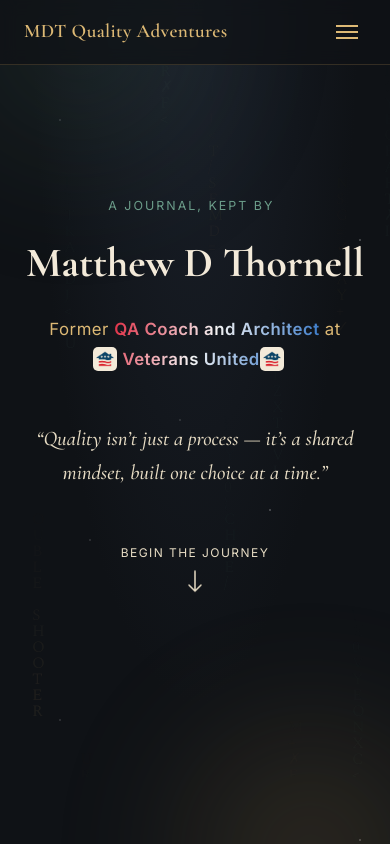
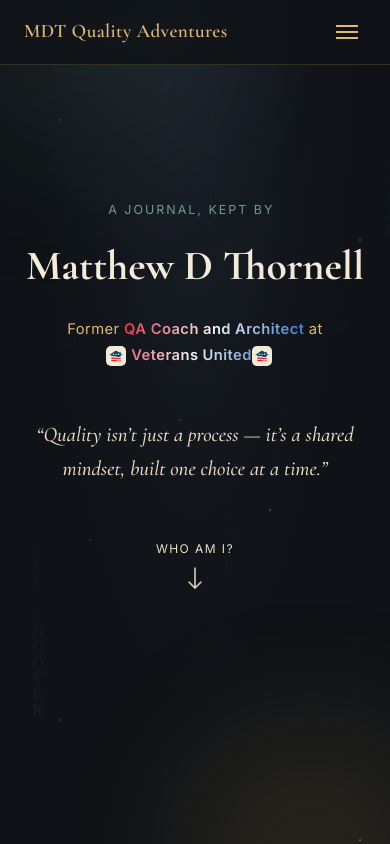
Before and after one commit to MatthewDThornell/mdtqualityadventures, a website built with Vite: page index.html in a window 390 px wide. Both pictures are taken after a click on the link "MDT Quality Adventures". Shown: the part 64-908 px from the top of the page. Built offline with nearby package versions, Linux system fonts and the light colour scheme.

Commit message:
Restore "Former" to Seekwell phrase, fix wrap via mobile font-size instead
Rather than trimming text, added a max-width:480px media query that
slightly reduces the tagline font-size (and logo chip size), giving
enough room for "Former Software Quality Engineer at" to fit on one
line without dropping words.

Also renamed the cover scroll-cue from "Begin the journey" to "Who am I?"

```diff
--- a/index.html
+++ b/index.html
@@ -59,7 +59,7 @@
             &ldquo;Quality isn&rsquo;t just a process &mdash; it&rsquo;s a shared mindset, built one choice at a time.&rdquo;
           </p>
           <a class="scroll-cue" href="#origins">
-            <span>Begin the journey</span>
+            <span>Who am I?</span>
             <svg width="16" height="24" viewBox="0 0 16 24" fill="none" aria-hidden="true">
               <path d="M8 1v20M8 21l6-6M8 21l-6-6" stroke="currentColor" stroke-width="1.5" stroke-linecap="round" stroke-linejoin="round"/>
             </svg>
--- a/src/main.js
+++ b/src/main.js
@@ -24,7 +24,7 @@ initTypewriter(document.getElementById('taglineText'), [
     ],
   },
   {
-    text: 'Software Quality Engineer at\nSeekwell/1-800-Contacts',
+    text: 'Former Software Quality Engineer at\nSeekwell/1-800-Contacts',
     segments: [
       brandSegment('Software Quality Engineer', 'brand-seekwell', null),
       brandSegment('Seekwell/1-800-Contacts', 'brand-seekwell', null, '/images/logos/1800contacts.png', true),
--- a/src/style.css
+++ b/src/style.css
@@ -886,6 +886,18 @@ a:hover {
   }
 }
 
+@media (max-width: 480px) {
+  .cover .tagline {
+    font-size: 0.92rem;
+    min-height: 4.4rem;
+  }
+
+  .tagline-logo {
+    width: 20px;
+    height: 20px;
+  }
+}
+
 /* Contact */
 .contact-list {
   list-style: none;
```
